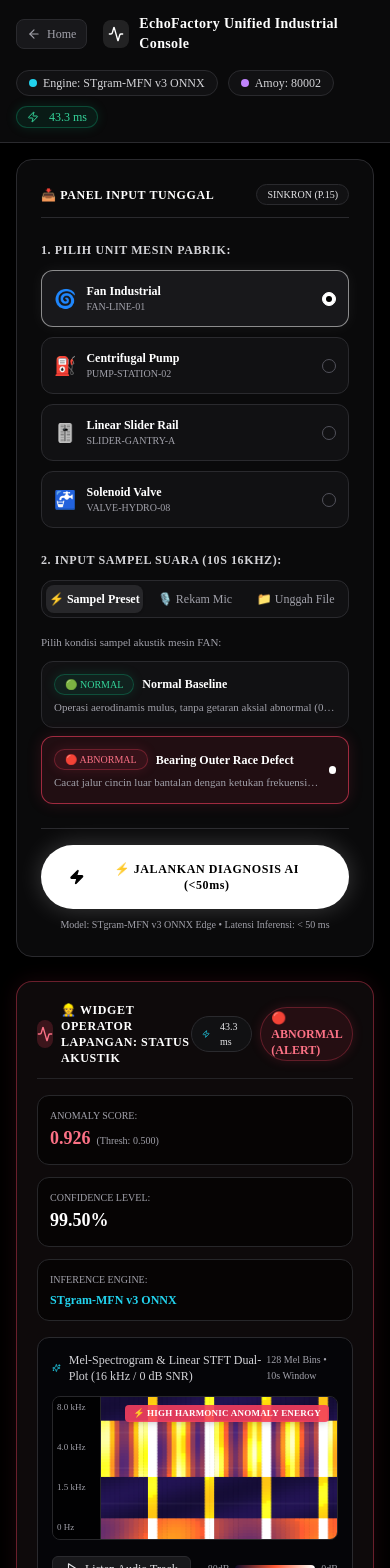
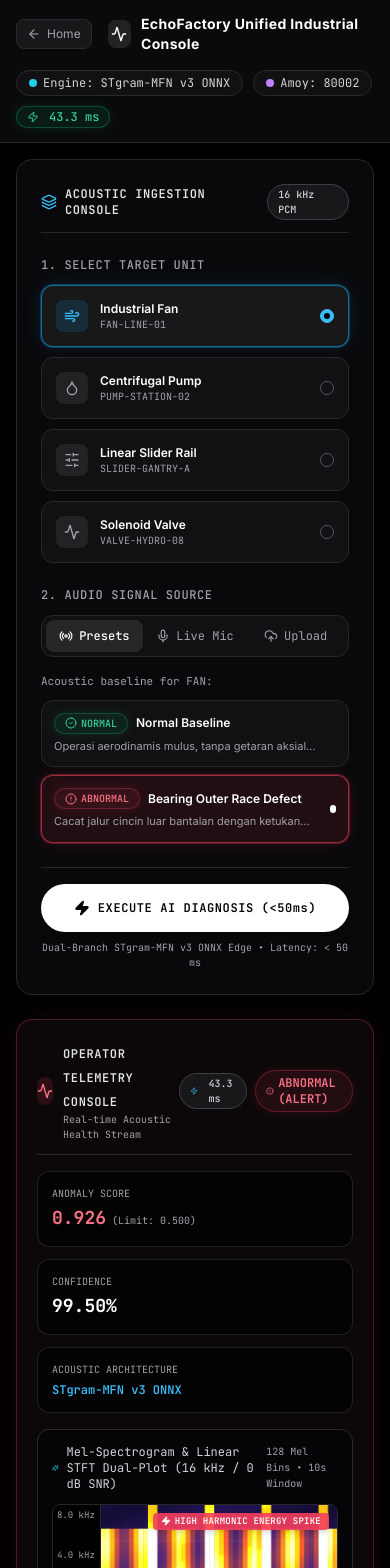
Before and after one commit to bvmhdd/EchoFactory-COMPFEST, a Next.js app: page /dashboard in a window 390 px wide. Shown: the top 1568 px of the page. Built offline with nearby package versions, Linux system fonts and the light colour scheme.

Commit message:
feat: redesign frontend with Lucide React icons, modern sans-serif typography, and zero emoji clutter

```diff
--- a/src/components/dashboard/input-panel.tsx
+++ b/src/components/dashboard/input-panel.tsx
@@ -2,7 +2,21 @@
 
 import { useState, useRef, useEffect } from "react";
 import { MachineType, PRESET_SAMPLES, PresetSample } from "@/lib/audio-presets";
-import { Mic, MicOff, Upload, Zap, FileAudio, Check, AlertCircle, Play, Sparkles } from "lucide-react";
+import {
+  Mic,
+  MicOff,
+  UploadCloud,
+  Zap,
+  Radio,
+  Sparkles,
+  CheckCircle2,
+  AlertCircle,
+  Wind,
+  Droplet,
+  SlidersHorizontal,
+  Activity,
+  Layers,
+} from "lucide-react";
 import { Button } from "@/components/ui/button";
 import { Badge } from "@/components/ui/badge";
 
@@ -30,11 +44,11 @@ export function InputPanel({
   const fileInputRef = useRef<HTMLInputElement>(null);
   const recordIntervalRef = useRef<NodeJS.Timeout | null>(null);
 
-  const machines: { type: MachineType; id: string; label: string; icon: string }[] = [
-    { type: "fan", id: "FAN-LINE-01", label: "Fan Industrial", icon: "🌀" },
-    { type: "pump", id: "PUMP-STATION-02", label: "Centrifugal Pump", icon: "⛽" },
-    { type: "slider", id: "SLIDER-GANTRY-A", label: "Linear Slider Rail", icon: "🎚️" },
-    { type: "valve", id: "VALVE-HYDRO-08", label: "Solenoid Valve", icon: "🚰" },
+  const machines = [
+    { type: "fan" as MachineType, id: "FAN-LINE-01", label: "Industrial Fan", icon: Wind },
+    { type: "pump" as MachineType, id: "PUMP-STATION-02", label: "Centrifugal Pump", icon: Droplet },
+    { type: "slider" as MachineType, id: "SLIDER-GANTRY-A", label: "Linear Slider Rail", icon: SlidersHorizontal },
+    { type: "valve" as MachineType, id: "VALVE-HYDRO-08", label: "Solenoid Valve", icon: Activity },
   ];
 
   const presetsForCurrentMachine = PRESET_SAMPLES.filter(
@@ -47,7 +61,6 @@ export function InputPanel({
     if (firstPreset) onSelectPreset(firstPreset);
   };
 
-  // Mic Recording Simulator with WebAudio countdown
   const handleToggleRecord = () => {
     if (isRecording) {
       if (recordIntervalRef.current) clearInterval(recordIntervalRef.current);
@@ -84,99 +97,107 @@ export function InputPanel({
   };
 
   return (
-    <div className="p-6 bg-[#0A0A0B] border border-[#2A2A2E] rounded-2xl flex flex-col justify-between space-y-6 h-full shadow-xl">
+    <div className="p-6 bg-[#09090B] border border-[#27272A] rounded-2xl flex flex-col justify-between space-y-6 h-full shadow-2xl">
       <div className="space-y-6">
         {/* Panel Header */}
-        <div className="border-b border-[#2A2A2E] pb-3 flex items-center justify-between">
+        <div className="border-b border-[#27272A] pb-3 flex items-center justify-between">
           <div className="flex items-center gap-2">
-            <span className="text-xs font-mono font-bold tracking-wider uppercase text-white flex items-center gap-1.5">
-              📥 PANEL INPUT TUNGGAL
+            <Layers className="w-4 h-4 text-sky-400" />
+            <span className="text-xs font-mono font-semibold tracking-wider uppercase text-zinc-200">
+              Acoustic Ingestion Console
             </span>
           </div>
-          <Badge variant="mono" className="text-[10px] font-mono">
-            SINKRON (P.15)
+          <Badge variant="mono" className="text-[10px] font-mono border-zinc-700 bg-zinc-900 text-zinc-300">
+            16 kHz PCM
           </Badge>
         </div>
 
         {/* 1. Pilih Unit Mesin */}
         <div>
-          <label className="block text-xs font-mono font-semibold uppercase tracking-wider text-zinc-300 mb-3">
-            1. Pilih Unit Mesin Pabrik:
+          <label className="block text-xs font-mono font-medium uppercase tracking-wider text-zinc-400 mb-3">
+            1. Select Target Unit
           </label>
           <div className="grid grid-cols-1 sm:grid-cols-2 gap-2.5">
-            {machines.map((m) => (
+            {machines.map((m) => {
+              const IconComp = m.icon;
+              const isSelected = selectedMachine === m.type;
+              return (
                 <button
                   key={m.type}
                   type="button"
                   onClick={() => handleMachineChange(m.type)}
-                className={`p-3 rounded-xl border text-left transition-all flex items-center justify-between ${
-                  selectedMachine === m.type
-                    ? "bg-[#18181B] border-white/50 text-white shadow-[0_0_15px_rgba(255,255,255,0.06)]"
-                    : "bg-[#111113] border-[#2A2A2E] text-zinc-400 hover:text-zinc-200 hover:border-zinc-700"
+                  className={`p-3.5 rounded-xl border text-left transition-all flex items-center justify-between ${
+                    isSelected
+                      ? "bg-[#18181B] border-sky-500/60 text-white shadow-[0_0_20px_rgba(56,189,248,0.12)] ring-1 ring-sky-500/30"
+                      : "bg-[#111113] border-[#27272A] text-zinc-400 hover:text-zinc-200 hover:border-zinc-700"
                   }`}
                 >
-                <div className="flex items-center gap-2.5">
-                  <span className="text-lg">{m.icon}</span>
+                  <div className="flex items-center gap-3">
+                    <div
+                      className={`w-8 h-8 rounded-lg flex items-center justify-center ${
+                        isSelected ? "bg-sky-500/15 text-sky-400" : "bg-zinc-800/80 text-zinc-400"
+                      }`}
+                    >
+                      <IconComp className="w-4 h-4" />
+                    </div>
                     <div>
                       <div className="text-xs font-semibold text-white">{m.label}</div>
                       <div className="text-[10px] font-mono text-zinc-400">{m.id}</div>
                     </div>
                   </div>
                   <div
-                  className={`w-3.5 h-3.5 rounded-full border flex items-center justify-center ${
-                    selectedMachine === m.type
-                      ? "border-white bg-white"
-                      : "border-zinc-600 bg-transparent"
+                    className={`w-3.5 h-3.5 rounded-full border flex items-center justify-center transition-colors ${
+                      isSelected ? "border-sky-400 bg-sky-400" : "border-zinc-600 bg-transparent"
                     }`}
                   >
-                  {selectedMachine === m.type && (
-                    <div className="w-1.5 h-1.5 rounded-full bg-black"></div>
-                  )}
+                    {isSelected && <div className="w-1.5 h-1.5 rounded-full bg-black"></div>}
                   </div>
                 </button>
-            ))}
+              );
+            })}
           </div>
         </div>
 
         {/* 2. Input Sampel Suara (10s) */}
         <div>
-          <div className="flex items-center justify-between mb-3">
-            <label className="block text-xs font-mono font-semibold uppercase tracking-wider text-zinc-300">
-              2. Input Sampel Suara (10s 16kHz):
+          <label className="block text-xs font-mono font-medium uppercase tracking-wider text-zinc-400 mb-3">
+            2. Audio Signal Source
           </label>
-          </div>
 
           {/* Ingestion Mode Tabs */}
-          <div className="grid grid-cols-3 gap-1 p-1 bg-[#111113] rounded-xl border border-[#2A2A2E] mb-4">
+          <div className="grid grid-cols-3 gap-1 p-1 bg-[#111113] rounded-xl border border-[#27272A] mb-4">
             <button
               onClick={() => setIngestionTab("preset")}
-              className={`py-1.5 text-xs font-mono rounded-lg transition-all ${
+              className={`py-2 text-xs font-mono rounded-lg transition-all flex items-center justify-center gap-1.5 ${
                 ingestionTab === "preset"
-                  ? "bg-[#27272A] text-white font-semibold shadow"
+                  ? "bg-[#27272A] text-white font-medium shadow"
                   : "text-zinc-400 hover:text-zinc-200"
               }`}
             >
-              ⚡ Sampel Preset
+              <Radio className="w-3.5 h-3.5" />
+              <span>Presets</span>
             </button>
             <button
               onClick={() => setIngestionTab("mic")}
-              className={`py-1.5 text-xs font-mono rounded-lg transition-all ${
+              className={`py-2 text-xs font-mono rounded-lg transition-all flex items-center justify-center gap-1.5 ${
                 ingestionTab === "mic"
-                  ? "bg-[#27272A] text-white font-semibold shadow"
+                  ? "bg-[#27272A] text-white font-medium shadow"
                   : "text-zinc-400 hover:text-zinc-200"
               }`}
             >
-              🎙️ Rekam Mic
+              <Mic className="w-3.5 h-3.5" />
+              <span>Live Mic</span>
             </button>
             <button
               onClick={() => setIngestionTab("upload")}
-              className={`py-1.5 text-xs font-mono rounded-lg transition-all ${
+              className={`py-2 text-xs font-mono rounded-lg transition-all flex items-center justify-center gap-1.5 ${
                 ingestionTab === "upload"
-                  ? "bg-[#27272A] text-white font-semibold shadow"
+                  ? "bg-[#27272A] text-white font-medium shadow"
                   : "text-zinc-400 hover:text-zinc-200"
               }`}
             >
-              📁 Unggah File
+              <UploadCloud className="w-3.5 h-3.5" />
+              <span>Upload</span>
             </button>
           </div>
 
@@ -184,7 +205,7 @@ export function InputPanel({
           {ingestionTab === "preset" && (
             <div className="space-y-2.5">
               <span className="text-[11px] text-zinc-400 block font-mono">
-                Pilih kondisi sampel akustik mesin {selectedMachine.toUpperCase()}:
+                Acoustic baseline for {selectedMachine.toUpperCase()}:
               </span>
               <div className="space-y-2">
                 {presetsForCurrentMachine.map((preset) => {
@@ -198,15 +219,23 @@ export function InputPanel({
                       className={`w-full p-3 rounded-xl border text-left transition-all flex items-center justify-between ${
                         isSelected
                           ? isAbnormal
-                            ? "bg-rose-500/10 border-rose-500/60 text-white shadow-[0_0_15px_rgba(244,63,94,0.15)]"
-                            : "bg-emerald-500/10 border-emerald-500/60 text-white shadow-[0_0_15px_rgba(16,185,129,0.15)]"
-                          : "bg-[#111113] border-[#2A2A2E] text-zinc-300 hover:border-zinc-600"
+                            ? "bg-rose-500/10 border-rose-500/60 text-white shadow-[0_0_15px_rgba(244,63,94,0.15)] ring-1 ring-rose-500/30"
+                            : "bg-emerald-500/10 border-emerald-500/60 text-white shadow-[0_0_15px_rgba(16,185,129,0.15)] ring-1 ring-emerald-500/30"
+                          : "bg-[#111113] border-[#27272A] text-zinc-300 hover:border-zinc-600"
                       }`}
                     >
                       <div className="flex flex-col gap-0.5">
                         <div className="flex items-center gap-2">
-                          <Badge variant={isAbnormal ? "danger" : "success"} className="text-[10px]">
-                            {isAbnormal ? "🔴 ABNORMAL" : "🟢 NORMAL"}
+                          <Badge variant={isAbnormal ? "danger" : "success"} className="text-[10px] uppercase font-mono">
+                            {isAbnormal ? (
+                              <span className="flex items-center gap-1">
+                                <AlertCircle className="w-3 h-3" /> Abnormal
+                              </span>
+                            ) : (
+                              <span className="flex items-center gap-1">
+                                <CheckCircle2 className="w-3 h-3" /> Normal
+                              </span>
+                            )}
                           </Badge>
                           <span className="text-xs font-semibold text-white truncate">
                             {preset.name.split("(")[1]?.replace(")", "") || preset.name}
@@ -228,7 +257,7 @@ export function InputPanel({
 
           {/* Mode B: Mic Recording */}
           {ingestionTab === "mic" && (
-            <div className="p-4 rounded-xl bg-[#111113] border border-[#2A2A2E] text-center space-y-3">
+            <div className="p-4 rounded-xl bg-[#111113] border border-[#27272A] text-center space-y-3">
               <div className="w-12 h-12 rounded-full bg-black border border-zinc-700 mx-auto flex items-center justify-center">
                 {isRecording ? (
                   <Mic className="w-6 h-6 text-rose-400 animate-pulse" />
@@ -238,10 +267,10 @@ export function InputPanel({
               </div>
               <div className="text-xs font-mono text-white">
                 {isRecording
-                  ? `Merekam Suara Mesin: ${recordingSeconds} / 10s`
+                  ? `Capturing Machine Sound: ${recordingSeconds} / 10s`
                   : recordingSeconds === 10
-                  ? "✅ Rekaman 10s Berhasil Tersimpan (16kHz PCM)"
-                  : "Arahkan mikrofon ke casing mesin 10 detik"}
+                  ? "10s Acoustic Buffer Ready (16kHz PCM)"
+                  : "Point sensor/microphone at casing for 10 seconds"}
               </div>
 
               {/* Volume Meter Wave */}
@@ -264,7 +293,7 @@ export function InputPanel({
                 onClick={handleToggleRecord}
                 className="w-full justify-center text-xs font-mono"
               >
-                {isRecording ? "Hentikan Rekaman" : "Mulai Rekam Mikrofon (10s)"}
+                {isRecording ? "Stop Recording" : "Start Live Mic Acquisition (10s)"}
               </Button>
             </div>
           )}
@@ -282,12 +311,12 @@ export function InputPanel({
                 className="hidden"
                 onChange={handleFileUpload}
               />
-              <Upload className="w-6 h-6 text-zinc-400 mx-auto" />
+              <UploadCloud className="w-6 h-6 text-zinc-400 mx-auto" />
               <div className="text-xs text-white font-medium">
-                {uploadedFileName ? uploadedFileName : "Klik untuk unggah berkas .wav"}
+                {uploadedFileName ? uploadedFileName : "Click to select WAV/MP3 file"}
               </div>
               <p className="text-[10px] text-zinc-400 font-mono">
-                Format Audio: 16,000 Hz, 16-bit Mono PCM (.wav)
+                Standard: 16,000 Hz, 16-bit Mono PCM (.wav)
               </p>
             </div>
           )}
@@ -295,29 +324,29 @@ export function InputPanel({
       </div>
 
       {/* 3. Action Button */}
-      <div className="pt-4 border-t border-[#2A2A2E]">
+      <div className="pt-4 border-t border-[#27272A]">
         <Button
           type="button"
           onClick={() => onRunDiagnosis(selectedPreset)}
           disabled={isLoading}
           variant="secondary"
           size="lg"
-          className="w-full justify-center text-xs font-mono font-bold tracking-wider gap-2 py-4 shadow-[0_0_25px_rgba(255,255,255,0.2)] hover:shadow-[0_0_35px_rgba(255,255,255,0.35)]"
+          className="w-full justify-center text-xs font-mono font-semibold tracking-wider gap-2 py-4 shadow-lg hover:shadow-xl transition-all"
         >
           {isLoading ? (
             <>
               <span className="w-4 h-4 border-2 border-black border-t-transparent rounded-full animate-spin"></span>
-              MEMPROSES STGRAM-MFN V3...
+              PROCESSING STGRAM-MFN V3...
             </>
           ) : (
             <>
               <Zap className="w-4 h-4 text-black fill-black" />
-              ⚡ JALANKAN DIAGNOSIS AI (&lt;50ms)
+              EXECUTE AI DIAGNOSIS (&lt;50ms)
             </>
           )}
         </Button>
         <span className="text-[10px] text-zinc-400 text-center block mt-2 font-mono">
-          Model: STgram-MFN v3 ONNX Edge • Latensi Inferensi: &lt; 50 ms
+          Dual-Branch STgram-MFN v3 ONNX Edge • Latency: &lt; 50 ms
         </span>
       </div>
     </div>
--- a/src/components/dashboard/operator-widget.tsx
+++ b/src/components/dashboard/operator-widget.tsx
@@ -1,6 +1,6 @@
 "use client";
 
-import { Activity, CheckCircle2, AlertOctagon, Zap } from "lucide-react";
+import { Activity, CheckCircle2, AlertCircle, Zap, Radio, HardHat } from "lucide-react";
 import { Badge } from "@/components/ui/badge";
 import { DetectionResult } from "@/lib/inference-engine";
 import { PresetSample } from "@/lib/audio-presets";
@@ -19,40 +19,57 @@ export function OperatorWidget({
     <div
       className={`p-5 rounded-2xl border transition-all duration-300 ${
         isAbnormal
-          ? "bg-[#0E0A0B] border-rose-500/40 shadow-[0_0_20px_rgba(244,63,94,0.1)]"
-          : "bg-[#0A0E0C] border-emerald-500/40 shadow-[0_0_20px_rgba(16,185,129,0.1)]"
+          ? "bg-[#0C0809] border-rose-500/30 shadow-[0_0_25px_rgba(244,63,94,0.08)]"
+          : "bg-[#080C0A] border-emerald-500/30 shadow-[0_0_25px_rgba(16,185,129,0.08)]"
       }`}
     >
       {/* Widget Header */}
-      <div className="flex items-center justify-between border-b border-[#2A2A2E]/80 pb-3 mb-4">
-        <div className="flex items-center gap-2">
+      <div className="flex items-center justify-between border-b border-[#27272A] pb-3 mb-4">
+        <div className="flex items-center gap-2.5">
           <div
             className={`w-7 h-7 rounded-lg flex items-center justify-center ${
-              isAbnormal ? "bg-rose-500/20 text-rose-400" : "bg-emerald-500/20 text-emerald-400"
+              isAbnormal ? "bg-rose-500/15 text-rose-400" : "bg-emerald-500/15 text-emerald-400"
             }`}
           >
             <Activity className="w-4 h-4" />
           </div>
-          <span className="text-xs font-mono font-bold tracking-wider text-white uppercase">
-            👷 WIDGET OPERATOR LAPANGAN: STATUS AKUSTIK
+          <div>
+            <span className="text-xs font-mono font-semibold tracking-wider text-zinc-200 uppercase">
+              Operator Telemetry Console
             </span>
+            <span className="text-[10px] text-zinc-400 block font-mono">Real-time Acoustic Health Stream</span>
+          </div>
         </div>
 
         <div className="flex items-center gap-2">
-          <Badge variant="mono" className="text-[10px] font-mono">
-            <Zap className="w-3 h-3 mr-1 text-cyan-400" />
+          <Badge variant="mono" className="text-[10px] font-mono border-zinc-700 bg-zinc-900 text-zinc-300">
+            <Zap className="w-3 h-3 mr-1 text-sky-400" />
             {result.inference_time_ms} ms
           </Badge>
-          <Badge variant={isAbnormal ? "danger" : "success"} className="text-xs font-mono font-bold">
-            {isAbnormal ? "🔴 ABNORMAL (ALERT)" : "🟢 NORMAL (PASS)"}
+          <Badge
+            variant={isAbnormal ? "danger" : "success"}
+            className="text-xs font-mono font-semibold px-2.5 py-1"
+          >
+            {isAbnormal ? (
+              <span className="flex items-center gap-1">
+                <AlertCircle className="w-3.5 h-3.5" />
+                ABNORMAL (ALERT)
+              </span>
+            ) : (
+              <span className="flex items-center gap-1">
+                <CheckCircle2 className="w-3.5 h-3.5" />
+                HEALTHY (PASS)
+              </span>
+            )}
           </Badge>
         </div>
       </div>
 
       {/* Main Condition Banner */}
       <div className="grid grid-cols-1 sm:grid-cols-3 gap-3 mb-4 font-mono text-xs">
-        <div className="p-3 rounded-xl bg-[#000000]/60 border border-zinc-800">
-          <span className="text-zinc-400 block text-[10px]">ANOMALY SCORE:</span>
+        <div className="p-3.5 rounded-xl bg-black/60 border border-zinc-800/80">
+          <span className="text-zinc-400 block text-[10px] uppercase">Anomaly Score</span>
+          <div className="flex items-baseline gap-1.5 mt-0.5">
             <span
               className={`text-lg font-bold ${
                 isAbnormal ? "text-rose-400" : "text-emerald-400"
@@ -60,19 +77,20 @@ export function OperatorWidget({
             >
               {result.operator_view.anomaly_score.toFixed(3)}
             </span>
-          <span className="text-[10px] text-zinc-400 ml-1.5">(Thresh: 0.500)</span>
+            <span className="text-[10px] text-zinc-400">(Limit: 0.500)</span>
+          </div>
         </div>
 
-        <div className="p-3 rounded-xl bg-[#000000]/60 border border-zinc-800">
-          <span className="text-zinc-400 block text-[10px]">CONFIDENCE LEVEL:</span>
-          <span className="text-lg font-bold text-white">
+        <div className="p-3.5 rounded-xl bg-black/60 border border-zinc-800/80">
+          <span className="text-zinc-400 block text-[10px] uppercase">Confidence</span>
+          <span className="text-lg font-bold text-white block mt-0.5">
             {result.operator_view.confidence_level}
           </span>
         </div>
 
-        <div className="p-3 rounded-xl bg-[#000000]/60 border border-zinc-800">
-          <span className="text-zinc-400 block text-[10px]">INFERENCE ENGINE:</span>
-          <span className="text-xs font-semibold text-cyan-400 truncate block mt-1">
+        <div className="p-3.5 rounded-xl bg-black/60 border border-zinc-800/80">
+          <span className="text-zinc-400 block text-[10px] uppercase">Acoustic Architecture</span>
+          <span className="text-xs font-semibold text-sky-400 truncate block mt-1">
             STgram-MFN v3 ONNX
           </span>
         </div>
--- a/src/components/dashboard/spectrogram-canvas.tsx
+++ b/src/components/dashboard/spectrogram-canvas.tsx
@@ -1,7 +1,7 @@
 "use client";
 
 import { useEffect, useRef, useState } from "react";
-import { Play, Pause, RotateCcw, Volume2, Sparkles } from "lucide-react";
+import { Play, Pause, RotateCcw, Volume2, Sparkles, Zap } from "lucide-react";
 import { PresetSample, playSyntheticIndustrialSound } from "@/lib/audio-presets";
 
 interface SpectrogramProps {
@@ -176,8 +176,9 @@ export function SpectrogramCanvas({ sample, condition }: SpectrogramProps) {
 
           {/* Anomaly annotation tag on canvas */}
           {isAbnormal && (
-            <div className="absolute top-2 right-2 px-2 py-0.5 rounded bg-rose-500/90 text-white font-mono text-[9px] font-bold tracking-wide shadow-md">
-              ⚡ HIGH HARMONIC ANOMALY ENERGY
+            <div className="absolute top-2 right-2 px-2 py-0.5 rounded bg-rose-500/90 text-white font-mono text-[9px] font-semibold tracking-wide shadow-md flex items-center gap-1">
+              <Zap className="w-2.5 h-2.5 fill-white" />
+              <span>HIGH HARMONIC ENERGY SPIKE</span>
             </div>
           )}
         </div>
--- a/src/components/landing/persona-bento.tsx
+++ b/src/components/landing/persona-bento.tsx
@@ -1,6 +1,6 @@
 "use client";
 
-import { Activity, Wrench, BarChart3, ShieldCheck, ArrowUpRight, CheckCircle, FileText } from "lucide-react";
+import { Activity, Wrench, BarChart3, ShieldCheck, ArrowUpRight, CheckCircle, FileText, AlertTriangle } from "lucide-react";
 import { Card, CardHeader, CardTitle, CardDescription, CardContent } from "@/components/ui/card";
 import { Badge } from "@/components/ui/badge";
 
@@ -48,8 +48,8 @@ export function PersonaBento() {
               </div>
               <div className="flex items-center justify-between text-zinc-300">
                 <span>Visual Indicator:</span>
-                <span className="text-rose-400 bg-rose-500/10 px-2 py-0.5 rounded border border-rose-500/30">
-                  🔴 ABNORMAL ALERT (Score: 0.887)
+                <span className="text-rose-400 bg-rose-500/10 px-2 py-0.5 rounded border border-rose-500/30 flex items-center gap-1.5">
+                  <AlertTriangle className="w-3 h-3 text-rose-400" /> ABNORMAL ALERT (Score: 0.887)
                 </span>
               </div>
               <div className="flex items-center justify-between text-zinc-300">
--- a/tailwind.config.ts
+++ b/tailwind.config.ts
@@ -12,27 +12,47 @@ const config: Config = {
         background: "#000000",
         foreground: "#FFFFFF",
         surface: {
-          DEFAULT: "#0A0A0B",
-          card: "#111113",
+          DEFAULT: "#09090B",
+          card: "#0F0F12",
           alt: "#18181B",
-          hover: "#1F1F23",
-          border: "#2A2A2E",
-          subtle: "#1C1C1F",
+          hover: "#202024",
+          border: "#27272A",
+          subtle: "#141417",
         },
         muted: {
-          DEFAULT: "#8B8B93",
-          foreground: "#5C5C63",
+          DEFAULT: "#71717A",
+          foreground: "#52525B",
         },
+        accent: {
+          blue: "#38BDF8",
+          emerald: "#10B981",
+          amber: "#F59E0B",
+          rose: "#F43F5E",
+          purple: "#A855F7",
+        }
       },
       fontFamily: {
-        sans: ["var(--font-geist-sans)", "Inter", "system-ui", "sans-serif"],
-        mono: ["var(--font-geist-mono)", "monospace"],
+        sans: [
+          "var(--font-sans)",
+          "Inter",
+          "-apple-system",
+          "BlinkMacSystemFont",
+          "'Segoe UI'",
+          "Roboto",
+          "sans-serif",
+        ],
+        mono: [
+          "var(--font-mono)",
+          "JetBrains Mono",
+          "ui-monospace",
+          "SFMono-Regular",
+          "monospace",
+        ],
       },
       animation: {
         "pulse-slow": "pulse 4s cubic-bezier(0.4, 0, 0.6, 1) infinite",
         "glow-fade": "glowFade 2s ease-in-out infinite alternate",
         "waveform": "waveform 1.2s ease-in-out infinite alternate",
-        "marquee-right": "marqueeRight 25s linear infinite",
       },
       keyframes: {
         glowFade: {
@@ -43,10 +63,6 @@ const config: Config = {
           "0%": { height: "15%" },
           "100%": { height: "95%" },
         },
-        marqueeRight: {
-          "0%": { transform: "translateX(-50%)" },
-          "100%": { transform: "translateX(0%)" },
-        },
       },
     },
   },
```
Also changed, not shown: src/components/dashboard/auditor-widget.tsx (+27 -24 lines), src/components/dashboard/manager-widget.tsx (+18 -18 lines), src/components/dashboard/supervisor-widget.tsx (+31 -20 lines), src/components/landing/hero.tsx (+26 -11 lines), src/components/landing/live-preview.tsx (+68 -48 lines), src/components/landing/machine-showcase.tsx (+73 -40 lines). Lines whose indentation alone changed are shown as unchanged.
